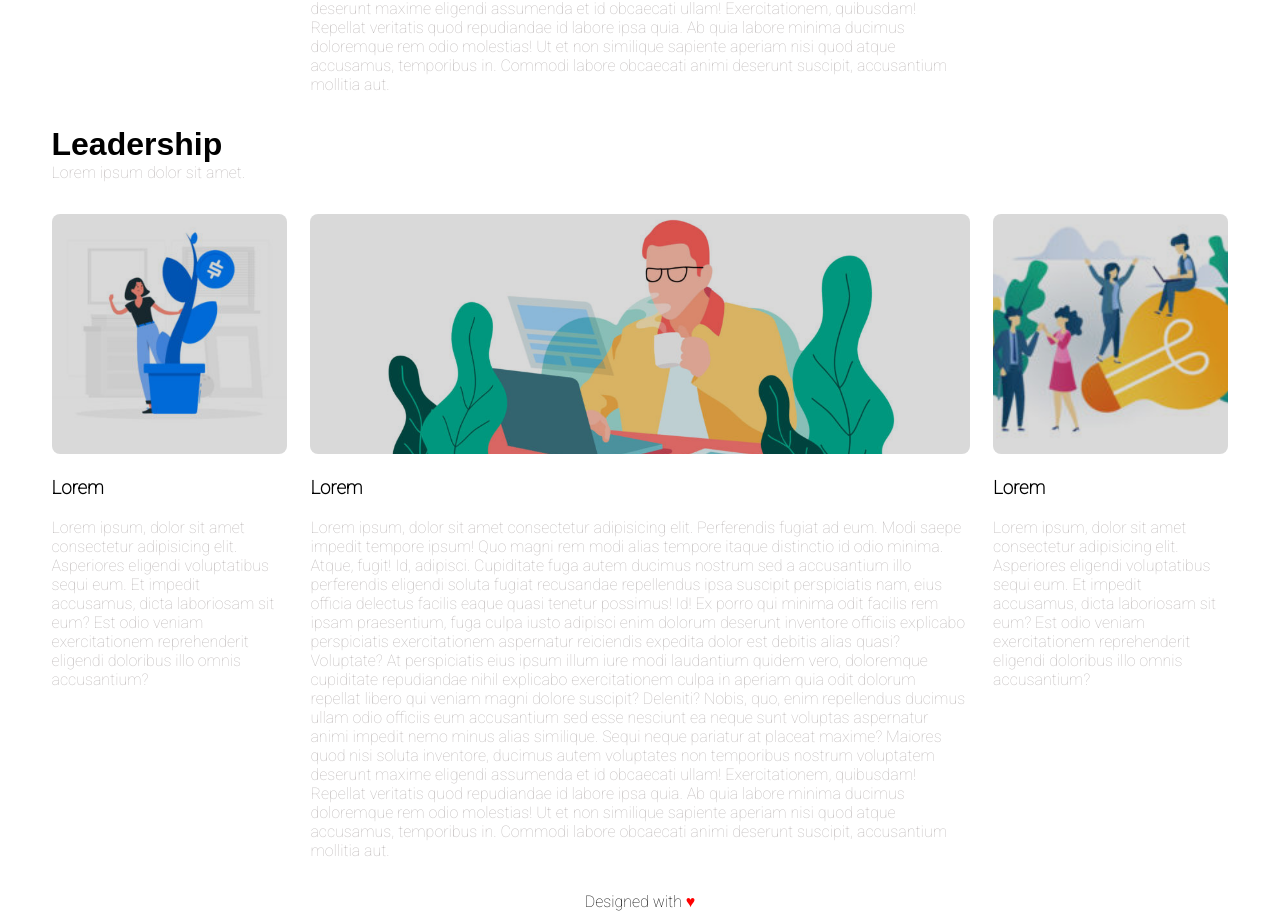
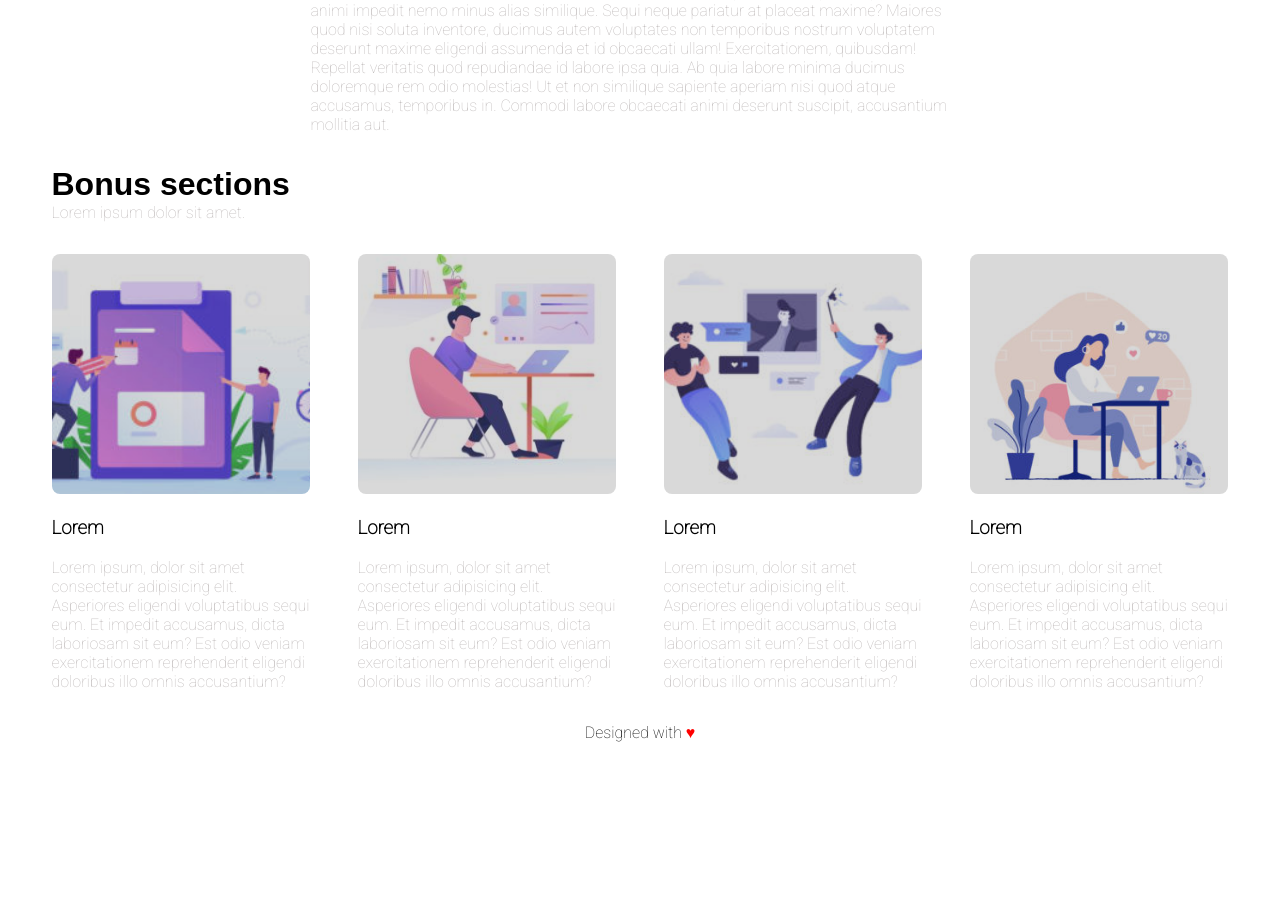
Before and after one commit to AndreSoffiantini/htmlcss-wp, a plain HTML site: page bonus/index-bonus.html in a window 1280 px wide. Shown: the part 1248-2159 px from the top of the page. After the commit the page ends 1990 px from the top, so only its background shows below. Drawn offline with Linux system fonts and the light colour scheme.

Commit message:
Create bonus sections and modify site-header structure

```diff
--- a/bonus/css/style-bonus.css
+++ b/bonus/css/style-bonus.css
@@ -28,6 +28,7 @@
     --margin-hero_photo: 1rem;
     --margin-footer: 2rem;
     --main-text-gutter: 2%;
+    --bonus-section-gutter: 4%;
     --border-radius: 0.5rem;
 }
 
@@ -102,25 +103,25 @@ body {
 
 /********* .Site_header **********/
 
-.site_header {
-    height: 80px;
-}
-
 .logo {
-    width: 100px;
+    width: 135px;
     border-right-style: solid;
     border-color: var(--primary-color);
     border-width: 1px;
     padding-right: 8px;
+    margin-bottom: 0.8rem;
 }
 
 .site_header .links {
     list-style: none;
+    height: 50px;
+    line-height: 50px;
+    vertical-align: middle;
 }
 
 .site_header .links li {
     float: left;
-    padding: 1.5rem 1rem 0 0;
+    padding-right: 1rem;
     font-size: 0.7rem;
     font-weight: bold;
 }
@@ -208,6 +209,16 @@ body {
     color: var(--primary-color);
 }
 
+.bonus-section {
+    width: 22%;
+    float: left;
+    margin-right: var(--bonus-section-gutter);
+}
+
+.final-section {
+    margin-right: 0;
+}
+
 
 /***** /.main-text-container *****/
 
--- a/bonus/index-bonus.html
+++ b/bonus/index-bonus.html
@@ -132,17 +132,17 @@
 
                 <div class="main-text-header">
 
-                    <h1>Leadership</h1>
+                    <h1>Bonus sections</h1>
                     <span>Lorem ipsum dolor sit amet.</span>
 
                 </div>
 
                 <div class="main-text-container clearfix">
 
-                    <aside class="sidebar">
+                    <section class="bonus-section">
 
                         <div class="column-header-image">
-                            <img src="./img/img-1.jpg" alt="">
+                            <img src="./img/img-2.jpg" alt="">
                         </div>
 
                         <br>
@@ -152,33 +152,12 @@
                             Lorem ipsum, dolor sit amet consectetur adipisicing elit. Asperiores eligendi voluptatibus sequi eum. Et impedit accusamus, dicta laboriosam sit eum? Est odio veniam exercitationem reprehenderit eligendi doloribus illo omnis accusantium?
                         </p>
 
-                    </aside>
+                    </section>
 
-                    <div class="text">
+                    <section class="bonus-section">
 
                         <div class="column-header-image">
-                            <img src="./img/banner-2.jpg" alt="">
-                        </div>
-
-                        <br>
-                        <h3>Lorem</h3>
-                        <br>
-                        <p>
-                            Lorem ipsum, dolor sit amet consectetur adipisicing elit. Perferendis fugiat ad eum. Modi saepe impedit tempore ipsum! Quo magni rem modi alias tempore itaque distinctio id odio minima. Atque, fugit! Id, adipisci. Cupiditate fuga autem ducimus nostrum
-                            sed a accusantium illo perferendis eligendi soluta fugiat recusandae repellendus ipsa suscipit perspiciatis nam, eius officia delectus facilis eaque quasi tenetur possimus! Id! Ex porro qui minima odit facilis rem ipsam praesentium,
-                            fuga culpa iusto adipisci enim dolorum deserunt inventore officiis explicabo perspiciatis exercitationem aspernatur reiciendis expedita dolor est debitis alias quasi? Voluptate? At perspiciatis eius ipsum illum iure modi laudantium
-                            quidem vero, doloremque cupiditate repudiandae nihil explicabo exercitationem culpa in aperiam quia odit dolorum repellat libero qui veniam magni dolore suscipit? Deleniti? Nobis, quo, enim repellendus ducimus ullam odio officiis
-                            eum accusantium sed esse nesciunt ea neque sunt voluptas aspernatur animi impedit nemo minus alias similique. Sequi neque pariatur at placeat maxime? Maiores quod nisi soluta inventore, ducimus autem voluptates non temporibus
-                            nostrum voluptatem deserunt maxime eligendi assumenda et id obcaecati ullam! Exercitationem, quibusdam! Repellat veritatis quod repudiandae id labore ipsa quia. Ab quia labore minima ducimus doloremque rem odio molestias! Ut
-                            et non similique sapiente aperiam nisi quod atque accusamus, temporibus in. Commodi labore obcaecati animi deserunt suscipit, accusantium mollitia aut.
-                        </p>
-
-                    </div>
-
-                    <aside class="sidebar">
-
-                        <div class="column-header-image">
-                            <img src="./img/img-3.jpg" alt="">
+                            <img src="./img/img-4.jpg" alt="">
                         </div>
 
                         <br>
@@ -188,7 +167,37 @@
                             Lorem ipsum, dolor sit amet consectetur adipisicing elit. Asperiores eligendi voluptatibus sequi eum. Et impedit accusamus, dicta laboriosam sit eum? Est odio veniam exercitationem reprehenderit eligendi doloribus illo omnis accusantium?
                         </p>
 
-                    </aside>
+                    </section>
+
+                    <section class="bonus-section">
+
+                        <div class="column-header-image">
+                            <img src="./img/img-5.jpg" alt="">
+                        </div>
+
+                        <br>
+                        <h3>Lorem</h3>
+                        <br>
+                        <p>
+                            Lorem ipsum, dolor sit amet consectetur adipisicing elit. Asperiores eligendi voluptatibus sequi eum. Et impedit accusamus, dicta laboriosam sit eum? Est odio veniam exercitationem reprehenderit eligendi doloribus illo omnis accusantium?
+                        </p>
+
+                    </section>
+
+                    <section class="bonus-section final-section">
+
+                        <div class="column-header-image">
+                            <img src="./img/img-6.jpg" alt="">
+                        </div>
+
+                        <br>
+                        <h3>Lorem</h3>
+                        <br>
+                        <p>
+                            Lorem ipsum, dolor sit amet consectetur adipisicing elit. Asperiores eligendi voluptatibus sequi eum. Et impedit accusamus, dicta laboriosam sit eum? Est odio veniam exercitationem reprehenderit eligendi doloribus illo omnis accusantium?
+                        </p>
+
+                    </section>
 
                 </div>
                 <!-- /.text-container -->
```
